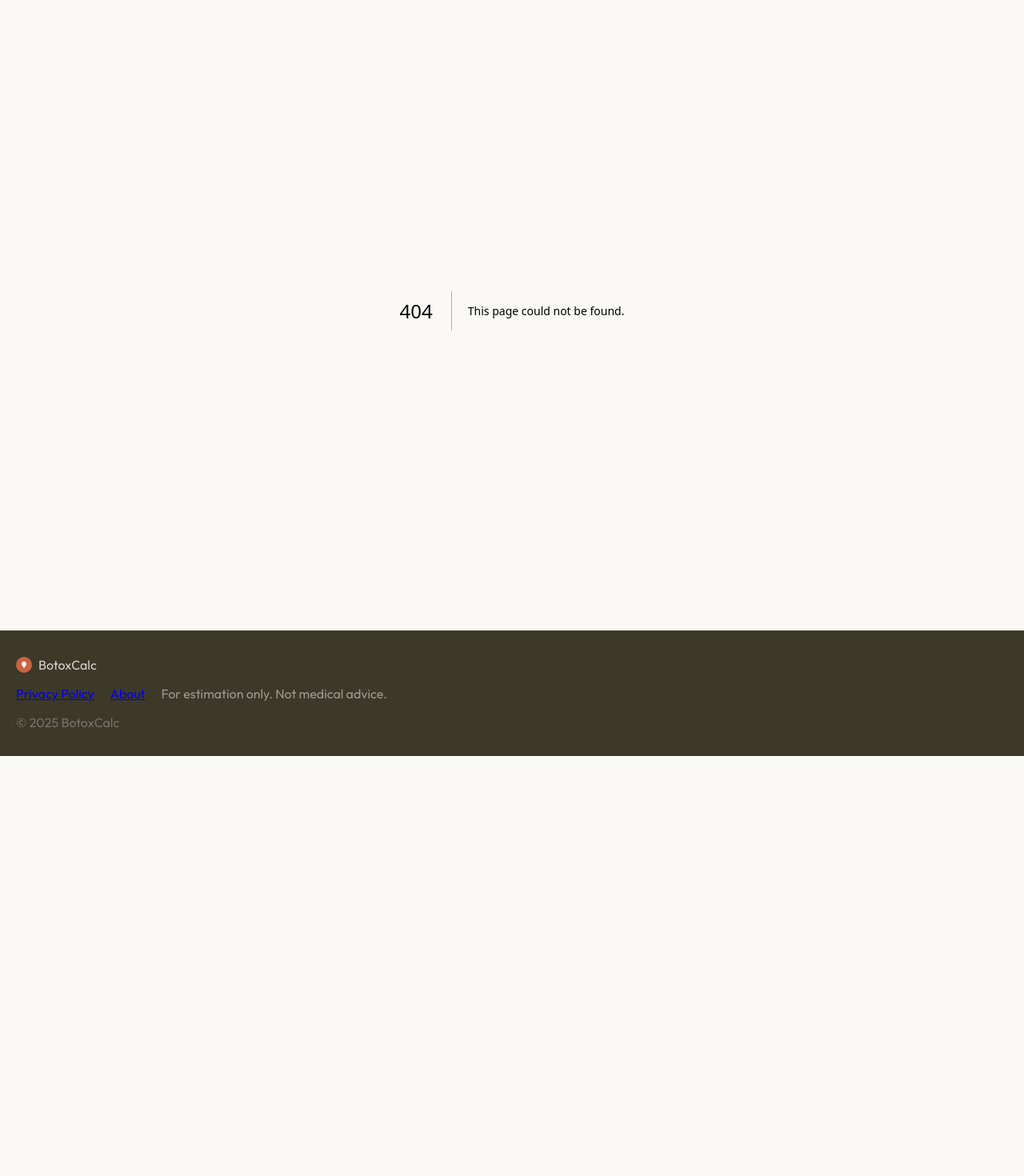
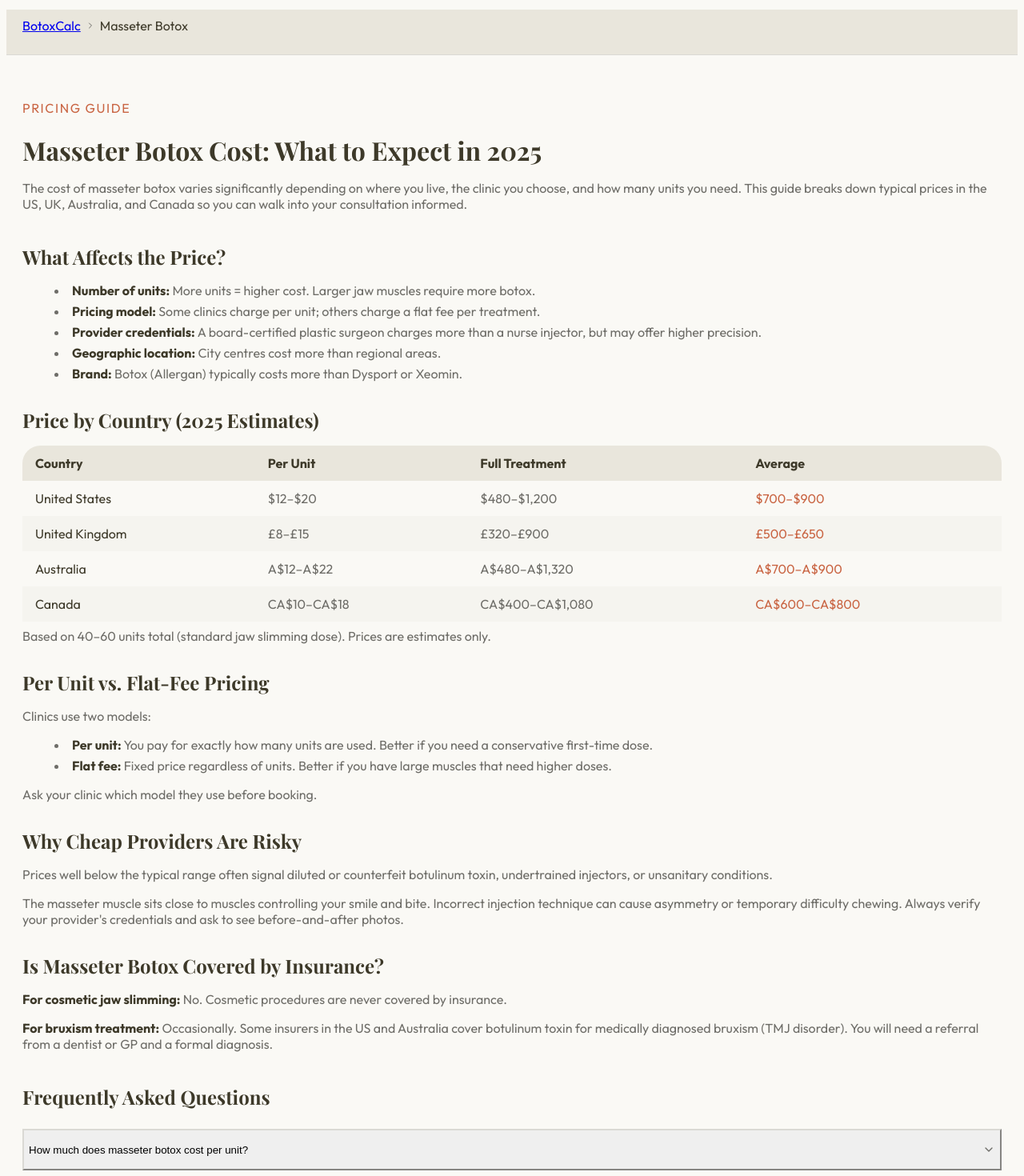
Before and after one commit to chenxiaochun/masseter-botox, a Next.js app: page /masseter/cost in a window 1280 px wide. Before the commit this address had no page. Shown: the part 80-1550 px from the top of the page at 80% size. Before the commit the page ends 1025 px from the top, so only its background shows below. Built offline with nearby package versions, Linux system fonts and the light colour scheme.

Commit message:
feat: add /masseter/cost pricing guide page

```diff
--- /dev/null
+++ b/app/masseter/(guides)/cost/page.tsx
@@ -0,0 +1,181 @@
+import type { Metadata } from 'next'
+import { ShieldCheck } from 'lucide-react'
+import FAQ from '@/components/FAQ'
+
+export const metadata: Metadata = {
+  title: 'Masseter Botox Cost: US, UK, Australia & Canada (2025) | BotoxCalc',
+  description:
+    'Typical masseter botox prices in 2025: US $480–$1,200, UK £320–£900, Australia A$480–A$1,320, Canada CA$400–CA$1,080. Learn what affects the price.',
+  alternates: { canonical: '/masseter/cost' },
+}
+
+const articleSchema = {
+  '@context': 'https://schema.org',
+  '@type': 'Article',
+  headline: 'Masseter Botox Cost: Full Price Guide for US, UK, Australia & Canada (2025)',
+  description: 'Typical prices for masseter botox by country, including per-unit rates and total treatment costs.',
+  author: { '@type': 'Organization', name: 'BotoxCalc' },
+  datePublished: '2026-05-23',
+}
+
+const PRICES = [
+  { country: 'United States', perUnit: '$12–$20', total: '$480–$1,200', avg: '$700–$900' },
+  { country: 'United Kingdom', perUnit: '£8–£15', total: '£320–£900', avg: '£500–£650' },
+  { country: 'Australia', perUnit: 'A$12–A$22', total: 'A$480–A$1,320', avg: 'A$700–A$900' },
+  { country: 'Canada', perUnit: 'CA$10–CA$18', total: 'CA$400–CA$1,080', avg: 'CA$600–CA$800' },
+]
+
+const faqs = [
+  {
+    question: 'How much does masseter botox cost per unit?',
+    answer:
+      'Typically $12–$20 per unit in the US, £8–£15 in the UK, and A$12–A$22 in Australia.',
+  },
+  {
+    question: 'Is the cost different for bruxism vs. jaw slimming?',
+    answer:
+      'Yes. Bruxism typically requires higher doses (25–35 units per side vs. 20–30 for slimming), so total cost is slightly higher.',
+  },
+  {
+    question: 'How often do I need to pay for masseter botox?',
+    answer:
+      'Every 4–6 months for jaw slimming; every 3–4 months for bruxism. Many patients find that after 2–3 treatments the dose needed decreases.',
+  },
+  {
+    question: 'Are there cheaper alternatives to Botox brand?',
+    answer:
+      'Dysport and Xeomin are alternative brands of botulinum toxin and may be priced lower. Ask your provider if these are appropriate for your case.',
+  },
+  {
+    question: 'Does masseter botox cost more the first time?',
+    answer:
+      'Not necessarily, but some clinics offer a lower starting dose for first-time patients to assess your response—which may cost slightly less.',
+  },
+]
+
+export default function CostPage() {
+  return (
+    <>
+      <script
+        type="application/ld+json"
+        dangerouslySetInnerHTML={{ __html: JSON.stringify(articleSchema) }}
+      />
+      <main className="max-w-3xl mx-auto px-5 py-10">
+        <p className="text-primary text-xs font-semibold tracking-widest uppercase mb-3">
+          Pricing Guide
+        </p>
+        <h1 className="font-heading text-3xl sm:text-4xl font-bold text-foreground mb-4">
+          Masseter Botox Cost: What to Expect in 2025
+        </h1>
+        <p className="text-muted-foreground text-base leading-relaxed mb-10">
+          The cost of masseter botox varies significantly depending on where you live, the clinic
+          you choose, and how many units you need. This guide breaks down typical prices in the US,
+          UK, Australia, and Canada so you can walk into your consultation informed.
+        </p>
+
+        <section className="mb-8">
+          <h2 className="font-heading text-xl font-bold text-foreground mb-3">
+            What Affects the Price?
+          </h2>
+          <ul className="list-disc list-inside text-muted-foreground space-y-1.5 text-sm leading-relaxed">
+            <li><strong className="text-foreground">Number of units:</strong> More units = higher cost. Larger jaw muscles require more botox.</li>
+            <li><strong className="text-foreground">Pricing model:</strong> Some clinics charge per unit; others charge a flat fee per treatment.</li>
+            <li><strong className="text-foreground">Provider credentials:</strong> A board-certified plastic surgeon charges more than a nurse injector, but may offer higher precision.</li>
+            <li><strong className="text-foreground">Geographic location:</strong> City centres cost more than regional areas.</li>
+            <li><strong className="text-foreground">Brand:</strong> Botox (Allergan) typically costs more than Dysport or Xeomin.</li>
+          </ul>
+        </section>
+
+        <section className="mb-8">
+          <h2 className="font-heading text-xl font-bold text-foreground mb-4">
+            Price by Country (2025 Estimates)
+          </h2>
+          <div className="overflow-x-auto">
+            <table className="w-full text-sm border-collapse">
+              <thead>
+                <tr className="bg-secondary text-left">
+                  <th className="px-4 py-3 font-semibold text-foreground rounded-tl-xl">Country</th>
+                  <th className="px-4 py-3 font-semibold text-foreground">Per Unit</th>
+                  <th className="px-4 py-3 font-semibold text-foreground">Full Treatment</th>
+                  <th className="px-4 py-3 font-semibold text-foreground rounded-tr-xl">Average</th>
+                </tr>
+              </thead>
+              <tbody>
+                {PRICES.map(({ country, perUnit, total, avg }, i) => (
+                  <tr key={country} className={i % 2 === 0 ? 'bg-background' : 'bg-card'}>
+                    <td className="px-4 py-3 font-medium text-foreground">{country}</td>
+                    <td className="px-4 py-3 text-muted-foreground">{perUnit}</td>
+                    <td className="px-4 py-3 text-muted-foreground">{total}</td>
+                    <td className="px-4 py-3 text-primary font-medium">{avg}</td>
+                  </tr>
+                ))}
+              </tbody>
+            </table>
+          </div>
+          <p className="text-xs text-muted-foreground mt-2">
+            Based on 40–60 units total (standard jaw slimming dose). Prices are estimates only.
+          </p>
+        </section>
+
+        <section className="mb-8">
+          <h2 className="font-heading text-xl font-bold text-foreground mb-3">
+            Per Unit vs. Flat-Fee Pricing
+          </h2>
+          <p className="text-muted-foreground leading-relaxed mb-3">Clinics use two models:</p>
+          <ul className="list-disc list-inside text-muted-foreground space-y-1.5 text-sm leading-relaxed">
+            <li><strong className="text-foreground">Per unit:</strong> You pay for exactly how many units are used. Better if you need a conservative first-time dose.</li>
+            <li><strong className="text-foreground">Flat fee:</strong> Fixed price regardless of units. Better if you have large muscles that need higher doses.</li>
+          </ul>
+          <p className="text-muted-foreground leading-relaxed mt-3 text-sm">
+            Ask your clinic which model they use before booking.
+          </p>
+        </section>
+
+        <section className="mb-8">
+          <h2 className="font-heading text-xl font-bold text-foreground mb-3">
+            Why Cheap Providers Are Risky
+          </h2>
+          <p className="text-muted-foreground leading-relaxed mb-3">
+            Prices well below the typical range often signal diluted or counterfeit botulinum
+            toxin, undertrained injectors, or unsanitary conditions.
+          </p>
+          <p className="text-muted-foreground leading-relaxed">
+            The masseter muscle sits close to muscles controlling your smile and bite. Incorrect
+            injection technique can cause asymmetry or temporary difficulty chewing. Always verify
+            your provider's credentials and ask to see before-and-after photos.
+          </p>
+        </section>
+
+        <section className="mb-10">
+          <h2 className="font-heading text-xl font-bold text-foreground mb-3">
+            Is Masseter Botox Covered by Insurance?
+          </h2>
+          <p className="text-muted-foreground leading-relaxed mb-2">
+            <strong className="text-foreground">For cosmetic jaw slimming:</strong> No. Cosmetic
+            procedures are never covered by insurance.
+          </p>
+          <p className="text-muted-foreground leading-relaxed">
+            <strong className="text-foreground">For bruxism treatment:</strong> Occasionally. Some
+            insurers in the US and Australia cover botulinum toxin for medically diagnosed bruxism
+            (TMJ disorder). You will need a referral from a dentist or GP and a formal diagnosis.
+          </p>
+        </section>
+
+        <section className="mb-10">
+          <h2 className="font-heading text-xl font-bold text-foreground mb-6">
+            Frequently Asked Questions
+          </h2>
+          <FAQ items={faqs} />
+        </section>
+
+        <div className="flex items-start gap-3 bg-primary/8 border border-primary/20 rounded-2xl px-5 py-4">
+          <ShieldCheck className="w-5 h-5 text-primary shrink-0 mt-0.5" />
+          <p className="text-xs text-foreground/70 leading-relaxed">
+            <strong>Medical Disclaimer:</strong> Price estimates are for informational purposes
+            only. Always consult a qualified medical professional for accurate cost information.
+          </p>
+        </div>
+      </main>
+    </>
+  )
+}
```
Also changed, not shown: 1 other file (tests, documents, lock files or other folders).
